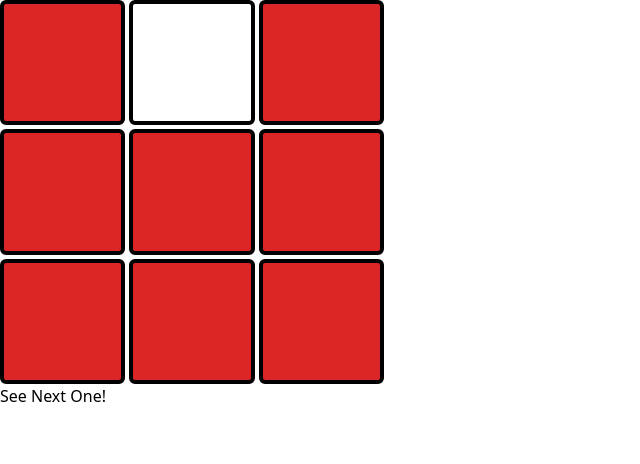
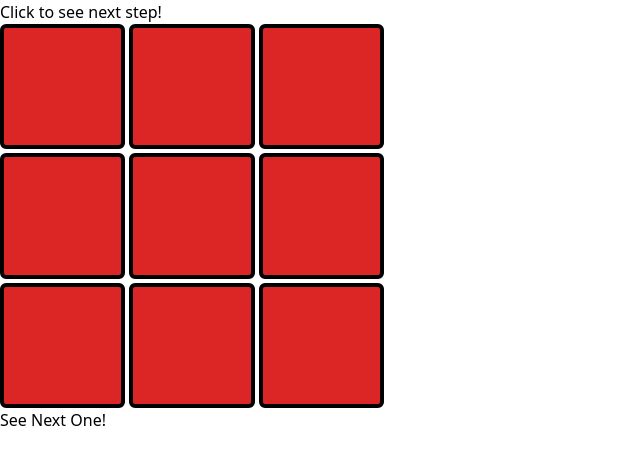
Before and after one commit to JDaniel41/trace-03, a React (Create React App) app: page / in a window 1280 px wide. Both pictures are taken after a click on the button "Click". Shown: the top 464 px of the page, without its empty margins (0-640 px from the left). Built offline with nearby package versions, Linux system fonts and the light colour scheme.

Commit message:
Added Extra Blinks

```diff
--- a/src/App.js
+++ b/src/App.js
@@ -1,4 +1,3 @@
-import BoxGrid from "./components/BoxGrid";
 import GameScreen from "./components/GameScreen";
 
 function App() {
--- a/src/components/BlinkBox.js
+++ b/src/components/BlinkBox.js
@@ -1,19 +1,20 @@
 import { useEffect, useState } from "react";
 
-function BlinkBox({ canBeClicked, initialState }) {
+function BlinkBox({ canBeClicked, initialState, boxId, handleBoxOnClick }) {
     const [lightOn, setLightState] = useState(initialState);
 
     let bgColor = lightOn ? "bg-white" : "bg-red-600";
 
     function updateColor() {
         if (canBeClicked) {
+            handleBoxOnClick(boxId);
             setLightState(!lightOn);
         }
     }
 
     useEffect(() => {
-        bgColor = lightOn ? "bg-white" : "bg-red-600";
-    });
+        setLightState(initialState);
+    }, [initialState]);
 
     return (
         <li
--- a/src/components/BoxGrid.js
+++ b/src/components/BoxGrid.js
@@ -1,13 +1,15 @@
-import { useState } from "react";
+import { useEffect } from "react/cjs/react.production.min";
 import BlinkBox from "./BlinkBox";
 
-function BoxGrid({ boxesAreClickable, initialStates }) {
+function BoxGrid({ boxesAreClickable, initialStates, handleBoxOnClick }) {
     function renderBlinkBox(initialState, index) {
         return (
             <BlinkBox
                 key={index}
+                boxId={index}
                 canBeClicked={boxesAreClickable[index]}
                 initialState={initialState}
+                handleBoxOnClick={handleBoxOnClick}
             />
         );
     }
--- a/src/components/GameScreen.js
+++ b/src/components/GameScreen.js
@@ -1,15 +1,39 @@
-import { useState } from "react";
+import { useState, useEffect } from "react";
 import BoxGrid from "./BoxGrid";
 import StartScreen from "./StartScreen";
 
 function GameScreen() {
     let [showBoard, setShowBoard] = useState(false);
-    let [playingPattern, setPlayingPattern] = useState(false);
+    let [playingPattern, setPlayingPattern] = useState(true);
     let [currentPatternIdx, setCurrentPatternIdx] = useState(0);
-    let [currentPattern, setCurrentPattern] = useState([1, 2, 3, 4, 5, 6]);
+    let [currentPattern, setCurrentPattern] = useState(generatePattern(3));
     let [currentBoardState, setCurrentBoardState] = useState(
-        getGridStatesForSpace(currentPattern[0])
+        Array(9).fill(false)
     );
+    let [clickableBoxes, setClickableBoxes] = useState(Array(9).fill(false));
+
+    function handleBoxOnClick(boxNum) {
+        if (boxNum === currentPattern[currentPatternIdx]) {
+            // IT MATCHES!
+            setCurrentPatternIdx(currentPatternIdx + 1);
+            if (currentPatternIdx === currentPattern.length - 1) {
+                console.log("DONE!");
+            }
+        } else {
+            // Need to show End Game Screen
+            setShowBoard(false);
+        }
+    }
+
+    function generatePattern(patternLength) {
+        let pattern = [];
+
+        while (pattern.length < patternLength) {
+            pattern.push(Math.floor(Math.random() * 9));
+        }
+
+        return pattern;
+    }
 
     function getGridStatesForSpace(currentSpace) {
         let states = Array(9)
@@ -21,25 +45,42 @@ function GameScreen() {
     }
 
     function executeNextButtonClick() {
-        let boxesAreClickable = Array(9).fill(false);
-        setCurrentBoardState(
-            getGridStatesForSpace(currentPattern[currentPatternIdx])
-        );
-        console.log(currentBoardState);
+        if (playingPattern) {
+            setCurrentBoardState(
+                getGridStatesForSpace(currentPattern[currentPatternIdx])
+            );
+            console.log(currentBoardState);
+            setCurrentPatternIdx(currentPatternIdx + 1);
 
-        setCurrentPatternIdx(currentPatternIdx + 1);
+            if (currentPatternIdx === currentPattern.length - 1) {
+                setCurrentPatternIdx(0);
+                setPlayingPattern(false);
+                console.log("First False");
+                setClickableBoxes(Array(9).fill(true));
+            }
+        } else {
+            console.log("False");
+        }
     }
 
     function showGameBoard() {
-        let boxesAreClickable = Array(9).fill(false);
-
         return (
             <div>
+                <h1>
+                    {playingPattern
+                        ? "Click to see next step!"
+                        : "Guess the Pattern!"}
+                </h1>
                 <BoxGrid
-                    boxesAreClickable={boxesAreClickable}
+                    boxesAreClickable={clickableBoxes}
                     initialStates={currentBoardState}
+                    handleBoxOnClick={handleBoxOnClick}
                 />
-                <button onClick={executeNextButtonClick}>See Next One!</button>
+                {playingPattern ? (
+                    <button onClick={executeNextButtonClick}>
+                        See Next One!
+                    </button>
+                ) : null}
             </div>
         );
     }
```
